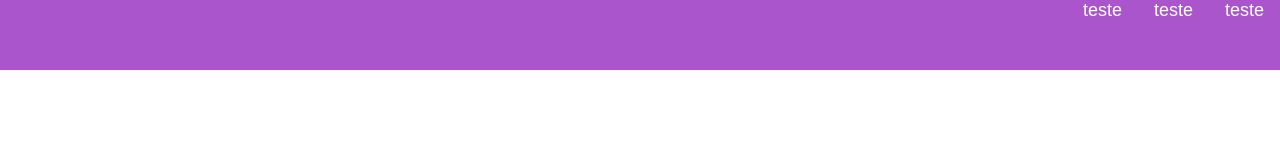
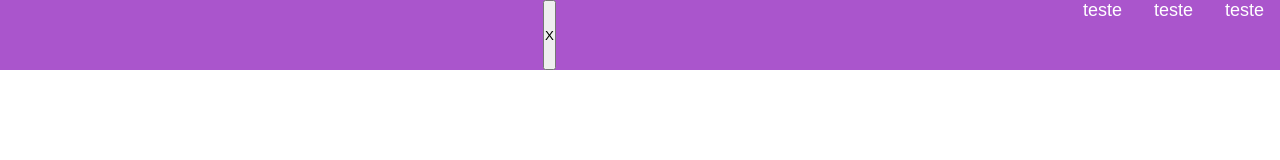
Before and after one commit to wos13b/Teste_001, a plain HTML site: page index.html in a window 1280 px wide. Drawn offline with Linux system fonts and the light colour scheme.

Commit message:
Update index.html

```diff
--- a/index.html
+++ b/index.html
@@ -11,6 +11,7 @@
     <header class="header">
         <nav class="nav">
             <a href="" class="logo"></a>
+            <button class="hamburger">X</button>
             <ul class="nav-list">
                 <li><a href="">teste</a></li>
                 <li><a href="">teste</a></li>
```
